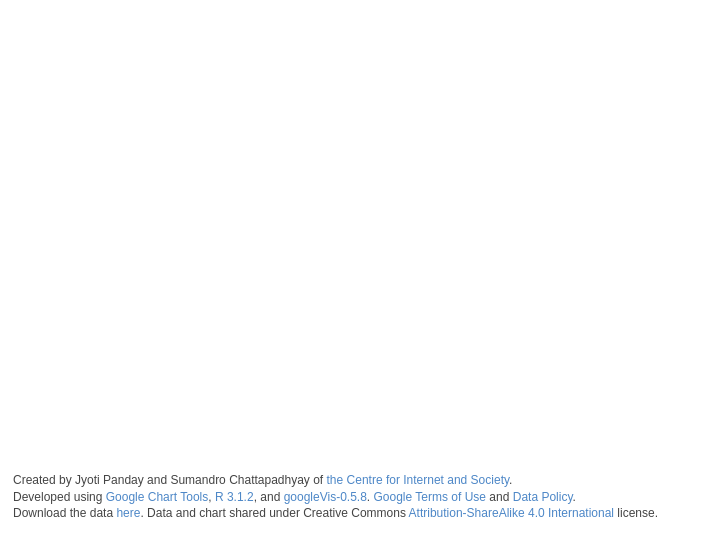
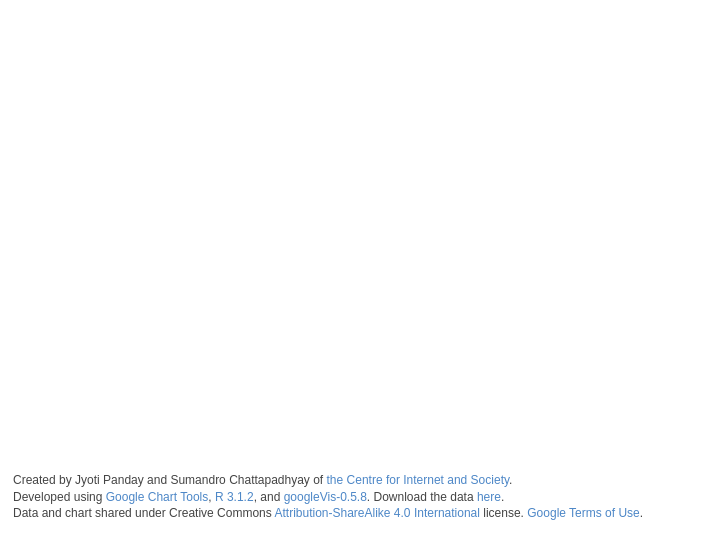
Before and after one commit to cis-india/charts, a plain HTML site: page 2016.04_MAG-analysis/CIS_MAG-Analysis-2016_Member-Timeline.html in a window 1280 px wide. Shown: the part 57-616 px from the top of the page, without its empty margins (0-711 px from the left). Drawn offline with Linux system fonts and the light colour scheme; a script that the page names is missing.

Commit message:
MAG Analysis

```diff
--- a/2016.04_MAG-analysis/CIS_MAG-Analysis-2016_Member-Timeline.html
+++ b/2016.04_MAG-analysis/CIS_MAG-Analysis-2016_Member-Timeline.html
@@ -1368,8 +1368,8 @@ callbacks.shift()();
 <div id="Footer">
   <span>
     Created by Jyoti Panday and Sumandro Chattapadhyay of <a href="http://cis-india.org/">the Centre for Internet and Society</a>.<br />
-    Developed using <a href="https://google-developers.appspot.com/chart/">Google Chart Tools</a>, <a href="http://cran.r-project.org/">R 3.1.2</a>, and <a href="https://github.com/mages/googleVis">googleVis-0.5.8</a>. <a href="https://developers.google.com/terms/">Google Terms of Use</a> and <a href="https://google-developers.appspot.com/chart/interactive/docs/gallery/treemap">Data Policy</a>.<br />
-    Download the data <a href="data/CIS_MAG-Analysis-2016_Member-Timeline.csv">here</a>. Data and chart shared under Creative Commons <a href="https://creativecommons.org/licenses/by-sa/4.0/">Attribution-ShareAlike 4.0 International</a> license.
+    Developed using <a href="https://google-developers.appspot.com/chart/">Google Chart Tools</a>, <a href="http://cran.r-project.org/">R 3.1.2</a>, and <a href="https://github.com/mages/googleVis">googleVis-0.5.8</a>. Download the data <a href="data/CIS_MAG-Analysis-2016_Member-Timeline.csv">here</a>.<br />
+    Data and chart shared under Creative Commons <a href="https://creativecommons.org/licenses/by-sa/4.0/">Attribution-ShareAlike 4.0 International</a> license. <a href="https://developers.google.com/terms/">Google Terms of Use</a>.
   </span>
 </div>
 
```
